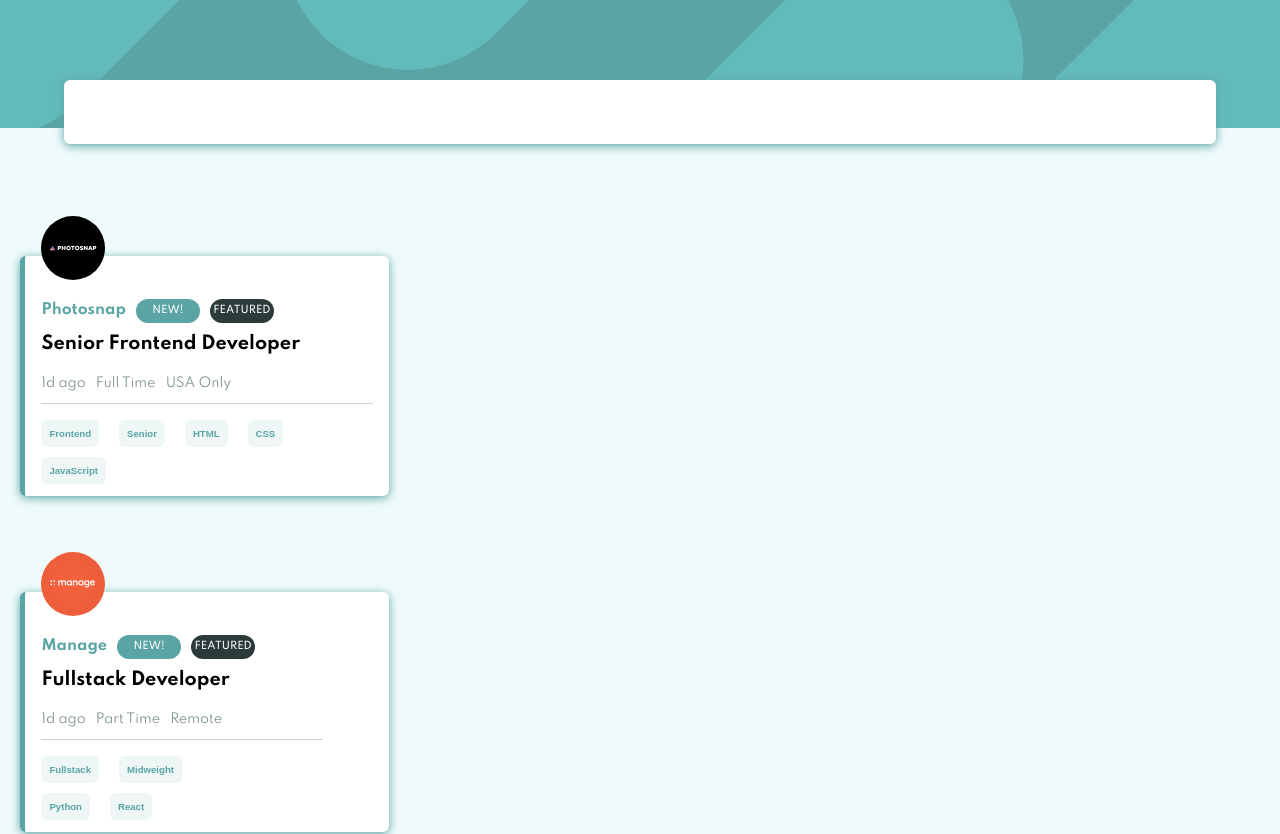
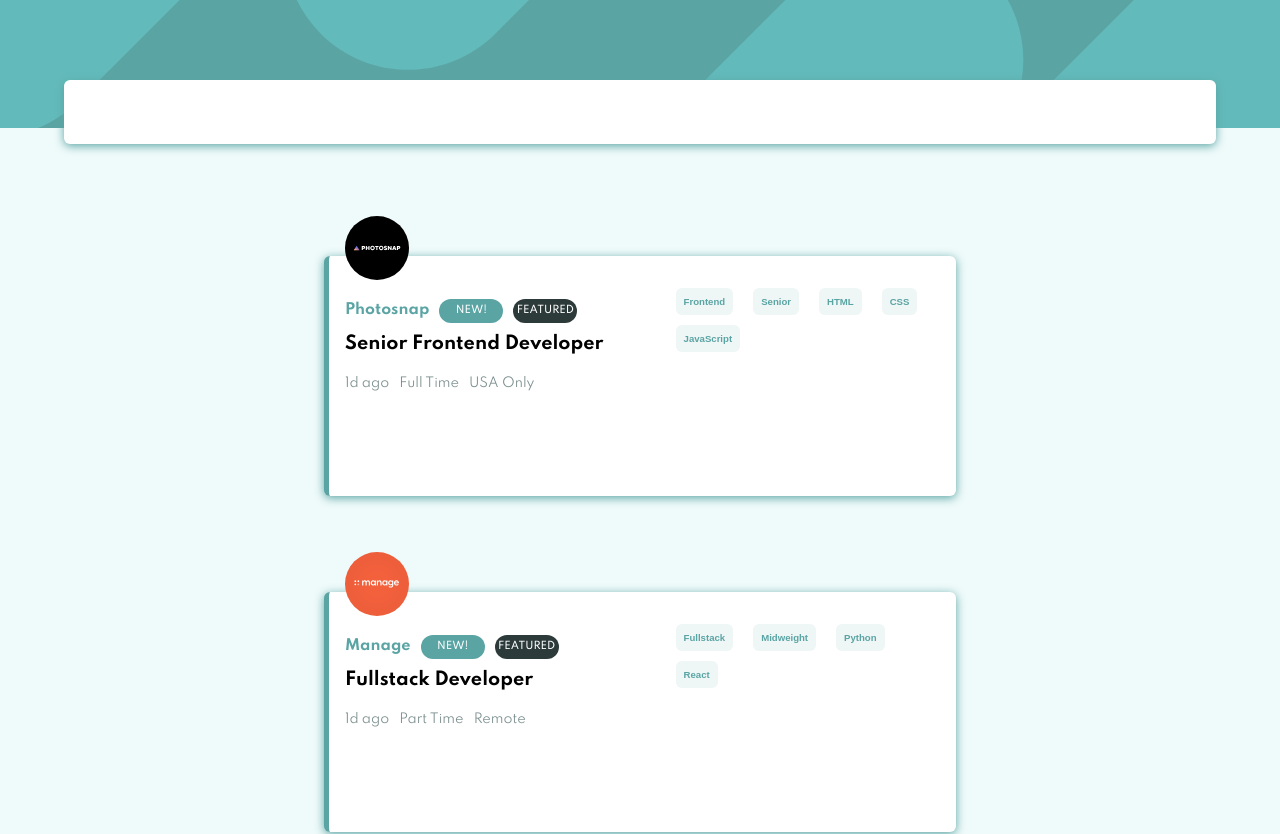
Before and after one commit to AndyBeable/static-job-listing, a Vue app: page / in a window 1280 px wide. Shown: the top 834 px of the page. Built offline with nearby package versions, Linux system fonts and the light colour scheme.

Commit message:
job list styling

```diff
--- a/src/components/JobItem.vue
+++ b/src/components/JobItem.vue
@@ -1,9 +1,9 @@
 <template>
   <div class="job-item">
-    <div class="logo-container">
-      <img :src="logo" alt="logo" class="logo" />
-    </div>
-    <div>
+    <div class="job-item-details-container">
+      <div class="logo-container">
+        <img :src="logo" alt="logo" class="logo" />
+      </div>
       <div class="job-container">
         <div>
           <div class="company-container">
@@ -88,14 +88,23 @@ export default {
 .job-item {
   box-shadow: 0 2px 10px #5ba4a4;
   margin: 6rem auto;
-  width: 90%;
   background: #fff;
   border-radius: 6px;
   padding: 2rem 1rem;
   border-left: 5px solid #5ba4a4;
   position: relative;
   height: 15rem;
-  display: flex;
+}
+
+@media screen and (min-width: 1200px) {
+  .job-container {
+    width: 100%;
+  }
+}
+@media screen and (min-width: 1200px) {
+  .job-item-details-container {
+    display: flex;
+  }
 }
 
 .logo {
@@ -103,6 +112,11 @@ export default {
   top: -2.5rem;
   left: 1rem;
   height: 4rem;
+}
+
+@media screen and (min-width: 415px) {
+  .logo {
+  }
 }
 
 h3 {
@@ -161,6 +175,12 @@ h3 {
   margin-bottom: 1rem;
 }
 
+@media screen and (min-width: 1200px) {
+  .job-details {
+    border: none;
+  }
+}
+
 .job-details p {
   color: #7b8e8e;
   font-size: 0.8rem;
--- a/src/components/layout/JobList.vue
+++ b/src/components/layout/JobList.vue
@@ -292,6 +292,7 @@ export default {
 <style scoped>
 section {
   display: flex;
+  justify-content: center;
 }
 
 ul {
@@ -312,7 +313,7 @@ ul {
   margin-top: -3rem;
 }
 
-@media screen and (min-width: 800px) {
+@media screen and (min-width: 1200px) {
   .filters-container {
     flex-direction: row;
   }
@@ -348,5 +349,10 @@ ul {
   left: 100px;
   top: -16px;
   cursor: pointer;
+  transition: 0.3s ease;
+}
+
+.filter-btn:hover {
+  background-color: #2c3a3a;
 }
 </style>
--- a/src/components/ui/BaseCard.vue
+++ b/src/components/ui/BaseCard.vue
@@ -7,5 +7,6 @@
 <style scoped>
 .card {
   margin: 2rem auto;
+  padding: 0rem 1rem;
 }
 </style>
```
